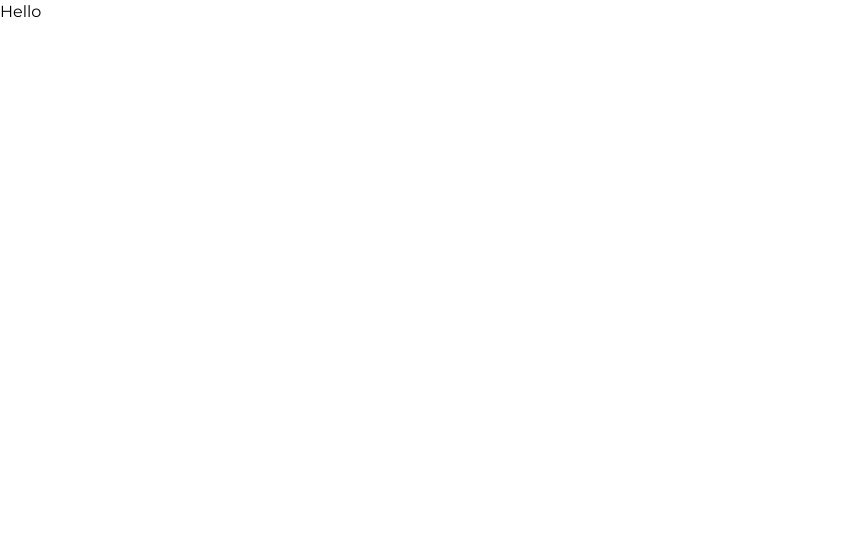
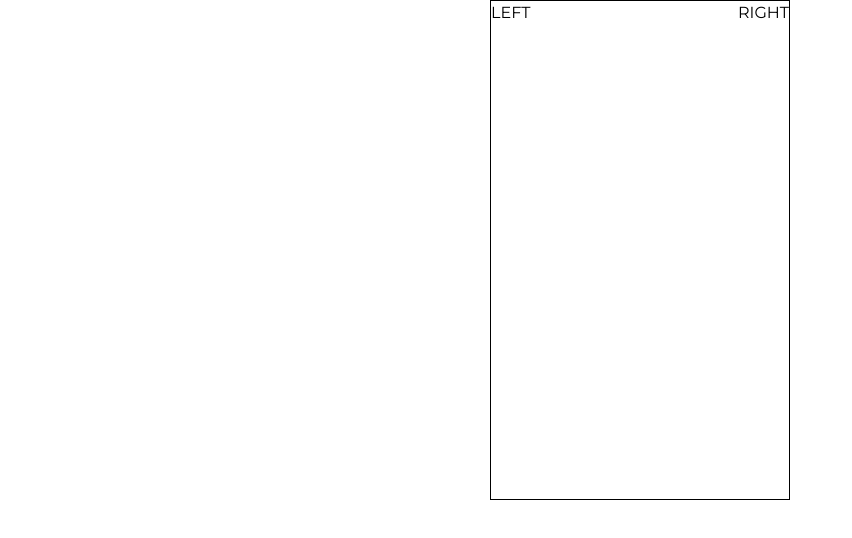
Before and after one commit to MayaraPimenta/dog-adoption, a Vue app: page / in a window 1280 px wide. Shown: the top 538 px of the page, without its empty margins (0-852 px from the left). Built offline with nearby package versions, Linux system fonts and the light colour scheme.

Commit message:
started card action

```diff
--- /dev/null
+++ b/src/components/Card.vue
@@ -0,0 +1,43 @@
+<template>
+  <div
+    class="card"
+    @touchstart="swipeCard()"
+  >
+    <div class="card__btns">
+      <button @click="leftClick">
+        LEFT
+      </button>
+
+      <button @click="rightClick">
+        RIGHT
+      </button>
+    </div>
+  </div>
+</template>
+
+<script setup lang="ts">
+function leftClick() {
+  console.log('left')
+}
+
+function rightClick() {
+  console.log('right')
+}
+
+function swipeCard() {
+  console.log('this');
+}
+</script>
+
+<style lang="scss" scoped>
+.card {
+  border: 1px solid #000;
+  height: 500px;
+  width: 300px;
+
+  &__btns {
+    display: flex;
+    justify-content: space-between;
+  }
+}
+</style>
--- a/src/views/Main.vue
+++ b/src/views/Main.vue
@@ -1,15 +1,17 @@
 <template>
-  <div>
-    Hello
+  <div class="main">
+    <Card />
   </div>
 </template>
 
-<script>
-  export default {
-    name: "HomePage"
-  }
+<script setup lang="ts">
+import Card from '@/components/Card.vue'
 </script>
 
 <style lang="scss" scoped>
-
+.main {
+  display: flex;
+  align-items: center;
+  justify-content: center;
+}
 </style>
```
Also changed, not shown: .eslintrc.cjs.
